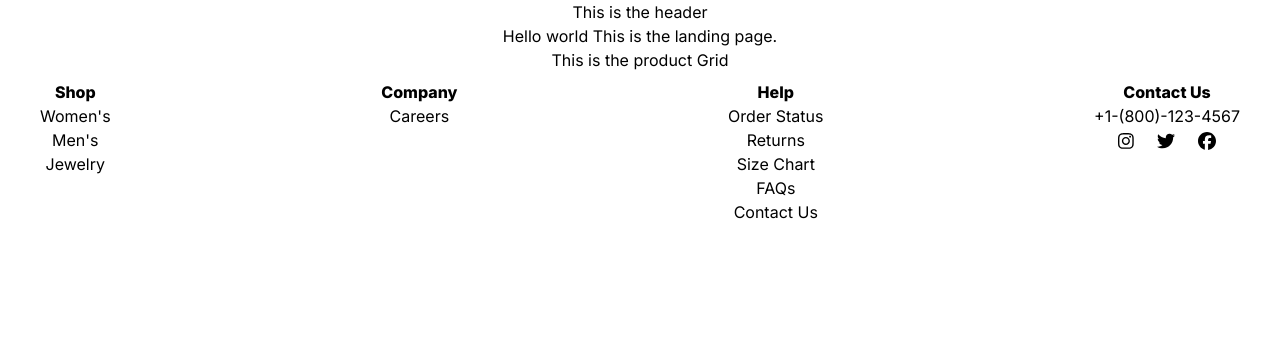
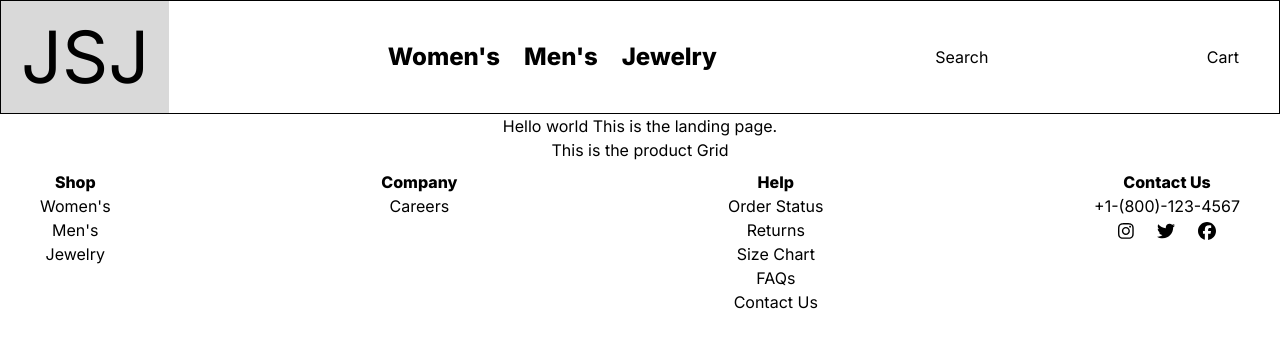
Before and after one commit to Jwensloff/JSJStorefront, a Next.js app: page / in a window 1280 px wide. Shown: the top 348 px of the page. Built offline with nearby package versions, Linux system fonts and the light colour scheme.

Commit message:
Add header links/styling

```diff
--- /dev/null
+++ b/src/app/error.tsx
@@ -0,0 +1,10 @@
+'use client'
+
+function ErrorPage() {
+
+    console.error(Error)
+
+return <div>This is the error page</div>
+}
+
+export default ErrorPage
--- a/src/components/Header/Header.tsx
+++ b/src/components/Header/Header.tsx
@@ -1,5 +1,37 @@
-function Header() {
-  return <header>This is the header</header>;
+import Link from 'next/link'
+
+
+export default function Header() {
+
+  const categories = [
+    {
+      name: "Women's",
+      link: '/womens',
+    },
+    {
+      name: "Men's",
+      link: '/mens',
+    },
+    {
+      name: 'Jewelry',
+      link: '/jewelry',
+    },
+  ]
+
+  return (
+    <header className="flex flex-row justify-between  items-center text-center w-screen border border-black">
+      <h1 className='text-7xl bg-gray-custom p-5'>JSJ</h1>
+      <>
+        <ul className="flex space-x-6 text-2xl">
+          {categories.map((cat) => (
+            <li key={cat.name}>
+              <Link className='font-extrabold cursor-pointer hover:underline' href={cat.link}>{cat.name}</Link>
+            </li>
+          ))}
+        </ul>
+      </>
+      <div>Search</div>
+      <Link href='/shopping-cart' className='pr-10 cursor-pointer hover:underline'>Cart</Link>
+    </header>
+  )
 }
-
-export default Header;
--- a/tailwind.config.ts
+++ b/tailwind.config.ts
@@ -1,24 +1,22 @@
-import type { Config } from 'tailwindcss';
+import type { Config } from "tailwindcss";
 
 const config: Config = {
   content: [
-    './pages/**/*.{js,ts,jsx,tsx,mdx}',
-    './components/**/*.{js,ts,jsx,tsx,mdx}',
-    './app/**/*.{js,ts,jsx,tsx,mdx}',
-    './src/**/*.{js,ts,jsx,tsx,mdx}',
+    "./pages/**/*.{js,ts,jsx,tsx,mdx}",
+    "./components/**/*.{js,ts,jsx,tsx,mdx}",
+    "./app/**/*.{js,ts,jsx,tsx,mdx}",
+    "./src/**/*.{js,ts,jsx,tsx,mdx}",
   ],
   theme: {
     // screens: {
-    //   sm: '480px',
-    //   md: '768px',
-    //   lg: '976px',
-    //   xl: '1440px',
+    //   sm: "480px",
+    //   md: "768px",
+    //   lg: "976px",
+    //   xl: "1440px",
     // },
     extend: {
-      backgroundImage: {
-        'gradient-radial': 'radial-gradient(var(--tw-gradient-stops))',
-        'gradient-conic':
-          'conic-gradient(from 180deg at 50% 50%, var(--tw-gradient-stops))',
+      colors: {
+        "gray-custom": "#D9D9D9",
       },
     },
   },
```
